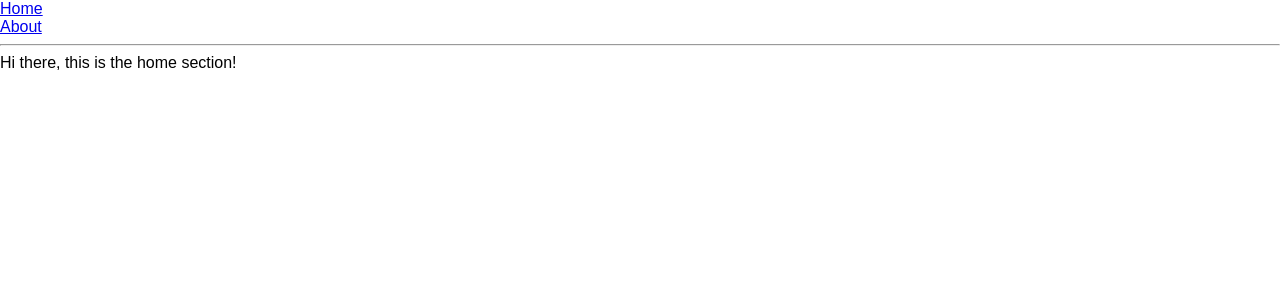
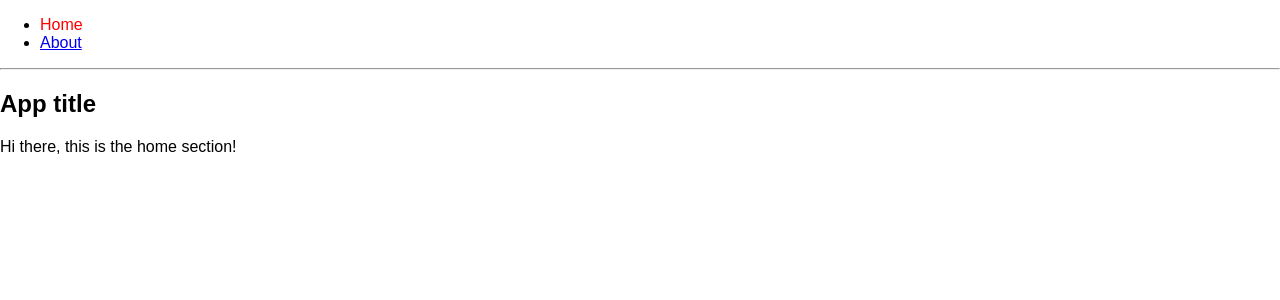
Before and after one commit to palimpZest/react-api, a React (Create React App) app: page / in a window 1280 px wide. Shown: the top 300 px of the page. Built offline with nearby package versions, Linux system fonts and the light colour scheme.

Commit message:
feat: Add selected class & change BrowserRouter structure

```diff
--- a/src/About.js
+++ b/src/About.js
@@ -2,10 +2,12 @@ import React, { Component } from "react";
 
 class About extends Component {
   render() {
-    return <div>
+    return (
+      <div>
         <hr />
         <div>Glad you made it to the about section!</div>
-      </div>;
+      </div>
+    );
   }
 }
 
--- a/src/App.css
+++ b/src/App.css
@@ -23,6 +23,19 @@
 }
 
 @keyframes App-logo-spin {
-  from { transform: rotate(0deg); }
-  to { transform: rotate(360deg); }
+  from {
+    transform: rotate(0deg);
+  }
+  to {
+    transform: rotate(360deg);
+  }
 }
+
+.selected {
+  color: red;
+  text-decoration: none;
+}
+
+/* header {
+  background-color: green;
+} */
--- a/src/App.js
+++ b/src/App.js
@@ -1,26 +1,35 @@
-import React, { Component } from 'react';
-import { Route, BrowserRouter, Switch, NavLink } from 'react-router-dom';
-import Home from './Home';
+import React, { Component } from "react";
+import { Route, BrowserRouter, Switch, NavLink } from "react-router-dom";
+import Home from "./Home";
 import About from "./About";
-import './App.css';
+import "./App.css";
 
 class App extends Component {
   render() {
-    return <BrowserRouter>
+    return (
+      <BrowserRouter>
         <nav>
           <Switch>
-            <NavLink exact to="/">
-              Home
-            </NavLink>
-            <NavLink to="/about">
-              About
-            </NavLink>
-            <div>Hello World!</div>
+            <header>
+              <ul>
+                <li>
+                  <NavLink exact to="/" activeClassName="selected">
+                    Home
+                  </NavLink>
+                </li>
+                <li>
+                  <NavLink to="/about" activeClassName="selected">
+                    About
+                  </NavLink>
+                </li>
+              </ul>
+            </header>
           </Switch>
           <Route exact path="/" component={Home} />
           <Route exact path="/about" component={About} />
         </nav>
-      </BrowserRouter>;
+      </BrowserRouter>
+    );
   }
 }
 
--- a/src/Home.js
+++ b/src/Home.js
@@ -1,12 +1,11 @@
-import React, { Component } from 'react';
-import { Link } from 'react-router-dom';
+import React, { Component } from "react";
 
 class Home extends Component {
   render() {
-        return  (
+    return (
       <div>
-            <Link to="/About">About</Link>
-            <hr/>
+        <hr />
+        <h1>App title</h1>
         <div>Hi there, this is the home section!</div>
       </div>
     );
```
Lines whose indentation alone changed are shown as unchanged.
